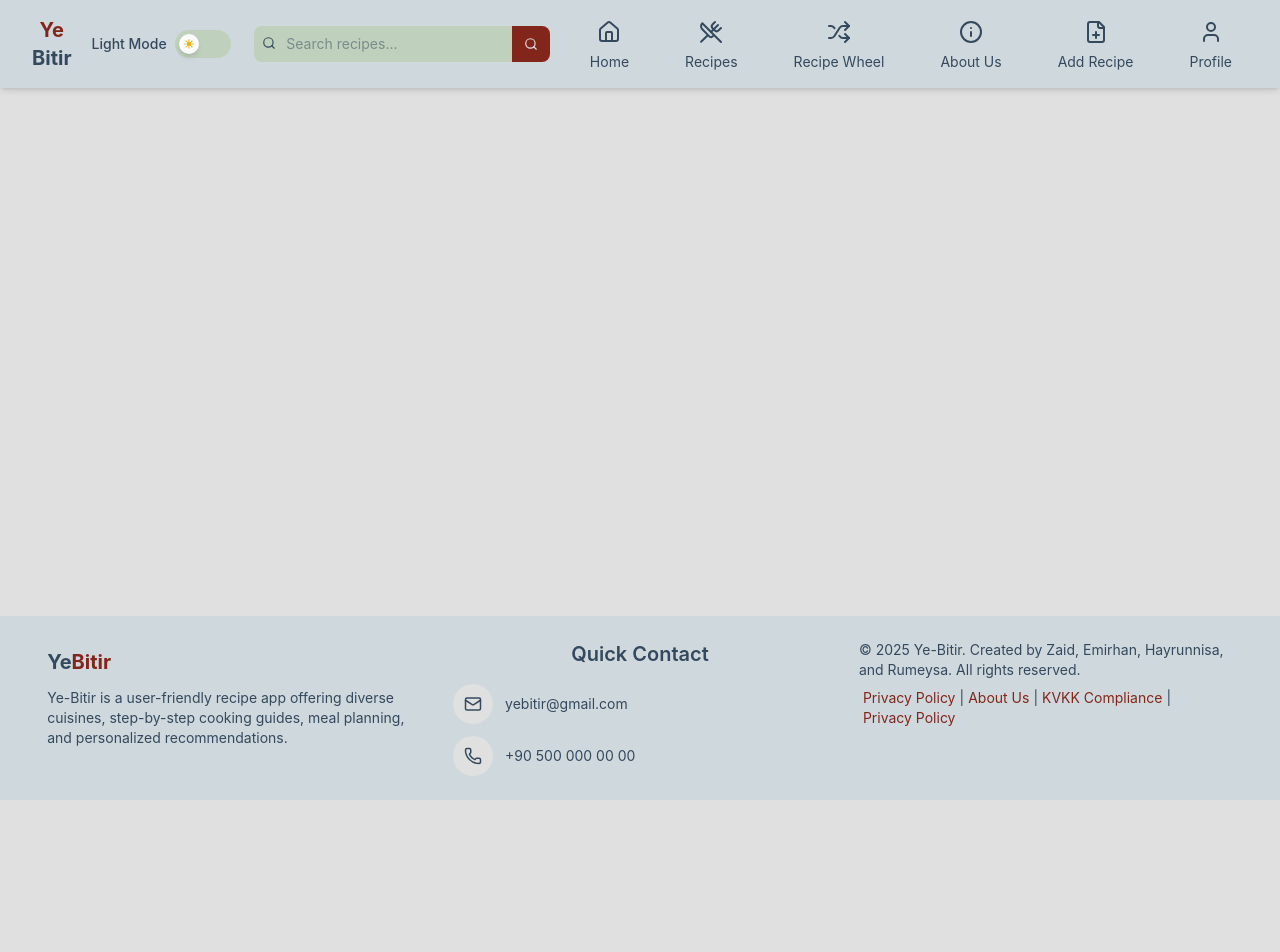
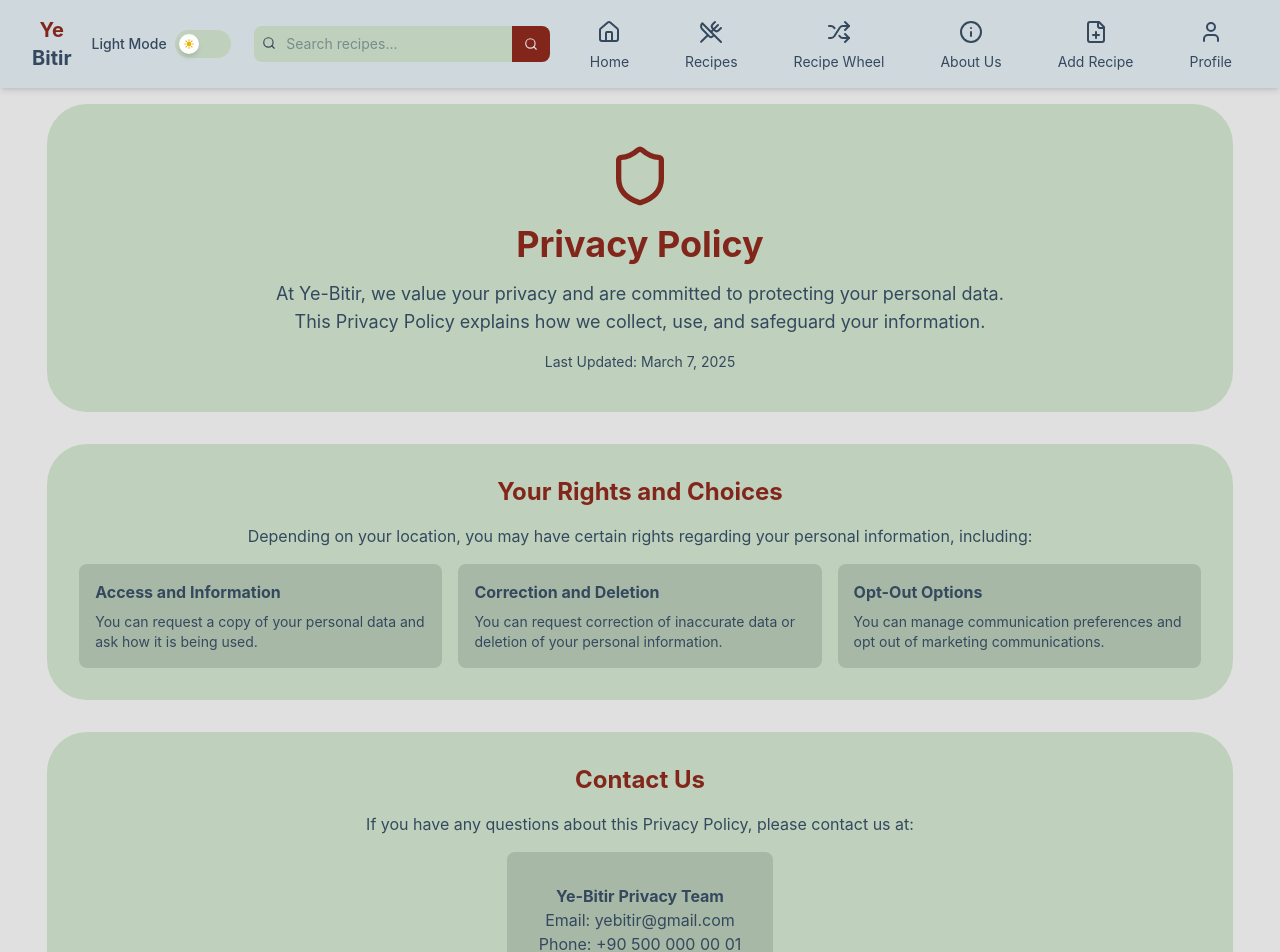
Before and after one commit to Emirhan-Kara/Ye-Bitir, a React (Vite) app: page /privacy in a window 1280 px wide. Shown: the top 952 px of the page. Before the commit the page ends 800 px from the top, so only its background shows below. Built offline with nearby package versions, Linux system fonts and the light colour scheme.

Commit message:
KVKK and Privacy added, footer updated

```diff
--- a/src/components/Footer.jsx
+++ b/src/components/Footer.jsx
@@ -7,33 +7,33 @@ const Footer = () => {
 
   return (
     <footer
-      className="w-full py-6 px-4"
+      className="w-full py-8 px-4"
       style={{
         backgroundColor: theme.headerfooter.background,
         color: theme.headerfooter.text
       }}
     >
-      <div className="w-19/20 container mx-auto grid grid-cols-1 md:grid-cols-3 gap-8">
+      <div className="container mx-auto grid grid-cols-1 md:grid-cols-3 gap-8">
         {/* Left Column - Logo and Description */}
-        <div className="flex flex-col">
-          <div className="flex items-center mb-3">
+        <div className="flex flex-col items-center text-center">
+          <div className="flex items-center justify-center mb-4">
             <h2 className="text-3xl font-bold">
               <span
                 className="text-xl"
-                style={{ color: theme.headerfooter.text }}
+                style={{ color: theme.headerfooter.logoRed }}
               >
                 Ye
               </span>
               <span
                 className="text-xl"
-                style={{ color: theme.headerfooter.logoRed }}
+                style={{ color: theme.headerfooter.text }}
               >
                 Bitir
               </span>
             </h2>
           </div>
           <p
-            className="text-sm"
+            className="text-sm max-w-xs"
             style={{ color: theme.headerfooter.text }}
           >
             Ye-Bitir is a user-friendly recipe app offering diverse
@@ -43,15 +43,15 @@ const Footer = () => {
         </div>
 
         {/* Middle Column - Quick Contact */}
-        <div className="flex flex-col">
+        <div className="flex flex-col items-center text-center">
           <h3
-            className="text-xl font-semibold mb-4 text-center"
+            className="text-xl font-semibold mb-4"
             style={{ color: theme.headerfooter.text }}
           >
             Quick Contact
           </h3>
-          <div className="flex flex-col items-center space-y-3">
-            <div className="flex items-center w-full">
+          <div className="flex flex-col items-center space-y-4">
+            <div className="flex items-center justify-center">
               <div
                 className="p-2 rounded-full w-10 h-10 flex items-center justify-center mr-3"
                 style={{
@@ -70,7 +70,7 @@ const Footer = () => {
                 yebitir@gmail.com
               </span>
             </div>
-            <div className="flex items-center w-full">
+            <div className="flex items-center justify-center">
               <div
                 className="p-2 rounded-full w-10 h-10 flex items-center justify-center mr-3"
                 style={{
@@ -93,35 +93,41 @@ const Footer = () => {
         </div>
 
         {/* Right Column - Copyright and Legal Links */}
-        <div className="flex flex-col text-sm">
-          <div
-            className="mb-2"
+        <div className="flex flex-col items-center text-center">
+          <h3
+            className="text-xl font-semibold mb-4"
             style={{ color: theme.headerfooter.text }}
           >
-            © 2025 Ye-Bitir. Created by Zaid, Emirhan, Hayrunnisa,
-            and Rumeysa.
-            All rights reserved.
-          </div>
-          <div className="flex flex-wrap">
+            Legal
+          </h3>
+          <div className="flex justify-center mb-4">
             {[
               { href: "/privacy", text: "Privacy Policy" },
-              { href: "/about-us", text: "About Us" },
+              { href: "/about", text: "About Us" },
               { href: "/kvkk", text: "KVKK Compliance" },
-              { href: "/privacy", text: "Privacy Policy" }
             ].map((link, index) => (
               <React.Fragment key={link.href}>
                 <a
                   href={link.href}
-                  className="hover:underline mx-1"
+                  className="hover:underline mx-2"
                   style={{
                     color: theme.headerfooter.logoRed,
                   }}
                 >
                   {link.text}
                 </a>
-                {index < 3 && ' | '}
+                {index < 2 && (
+                  <span style={{ color: theme.headerfooter.text }}>|</span>
+                )}
               </React.Fragment>
             ))}
+          </div>
+          <div
+            className="text-sm max-w-xs"
+            style={{ color: theme.headerfooter.text }}
+          >
+            © 2025 Ye-Bitir. Created by Zaid, Emirhan, Hayrunnisa,
+            and Rumeysa. All rights reserved.
           </div>
         </div>
       </div>
--- a/src/components/HomePage.jsx
+++ b/src/components/HomePage.jsx
@@ -13,6 +13,8 @@ import AboutUs from './AboutUs';
 import { ThemeProvider, useTheme } from '../context/ThemeContext';
 import AddRecipePage from './AddRecipePage';
 import SearchPage from './SearchPage';
+import KVKKCompliance from './KVKKCompliance';
+import PrivacyPolicy from './PrivacyPolicy';
 
 // Recipe data that would normally come from an API or database
 const dummyRecipes = [
@@ -311,6 +313,8 @@ const StandardLayout = () => {
           <Route path="/profile" element={<ProfilePage />} />
           <Route path="/add-recipe" element={<AddRecipePage />} />
           <Route path="/profile/settings" element={<ProfilePage initialTab="settings" />} />
+          <Route path="/kvkk" element={<KVKKCompliance />} />
+          <Route path="/privacy" element={<PrivacyPolicy />} />
         </Routes>
       </main>
 
--- /dev/null
+++ b/src/components/KVKKCompliance.jsx
@@ -0,0 +1,91 @@
+import React from 'react';
+import { useTheme } from '../context/ThemeContext';
+import { FileText, Database, UserCheck, Scale } from 'lucide-react';
+
+const KVKKCompliance = () => {
+  const { theme } = useTheme();
+
+  // Common section style
+  const sectionStyle = {
+    backgroundColor: theme.core.container,
+    color: theme.core.text
+  };
+
+  // Heading style
+  const headingStyle = {
+    color: theme.headerfooter.logoRed
+  };
+
+  return (
+    <div
+      className="min-h-screen w-full py-6 px-4"
+      style={{ backgroundColor: theme.core.background, color: theme.core.text }}
+    >
+      {/* Hero Section */}
+      <div
+        className="w-19/20 mx-auto rounded-[40px] p-10 mb-8 text-center"
+        style={sectionStyle}
+      >
+        <div className="flex justify-center mb-4">
+          <Scale size={64} style={{ color: theme.headerfooter.logoRed }} />
+        </div>
+        <h1
+          className="text-4xl font-bold mb-4"
+          style={headingStyle}
+        >
+          KVKK Compliance
+        </h1>
+        <p className="text-lg max-w-3xl mx-auto">
+          In accordance with Turkey's Personal Data Protection Law (KVKK), we have implemented comprehensive measures
+          to ensure the proper collection, processing, and protection of your personal data.
+        </p>
+        <p className="text-sm mt-4">Last Updated: March 7, 2025</p>
+      </div>
+
+
+      {/* Full Width Sections */}
+      <div className="w-19/20 mx-auto space-y-8 mb-8">
+        <div
+          className="rounded-[40px] p-8"
+          style={sectionStyle}
+        >
+          <div className="flex items-center justify-center mb-4">
+            <UserCheck size={32} style={{ color: theme.headerfooter.logoRed }} className="mr-4" />
+            <h2 className="text-2xl font-bold" style={headingStyle}>Your KVKK Rights</h2>
+          </div>
+          <p className="mb-4 text-center">
+            Under KVKK, you have the following rights regarding your personal data:
+          </p>
+          <div className="grid grid-cols-1 md:grid-cols-3 gap-4">
+            <div className="p-4 rounded-lg" style={{ backgroundColor: theme.headerfooter.background }}>
+              <h3 className="font-bold mb-2">Right to Information</h3>
+              <p className="text-sm">You have the right to know if your personal data is being processed, and if so, to request information about the processing activities.</p>
+            </div>
+            <div className="p-4 rounded-lg" style={{ backgroundColor: theme.headerfooter.background }}>
+              <h3 className="font-bold mb-2">Right to Correction</h3>
+              <p className="text-sm">You have the right to request correction of incomplete or inaccurate personal data.</p>
+            </div>
+            <div className="p-4 rounded-lg" style={{ backgroundColor: theme.headerfooter.background }}>
+              <h3 className="font-bold mb-2">Right to Deletion</h3>
+              <p className="text-sm">You have the right to request deletion of your personal data under certain conditions specified in KVKK.</p>
+            </div>
+            <div className="p-4 rounded-lg" style={{ backgroundColor: theme.headerfooter.background }}>
+              <h3 className="font-bold mb-2">Right to Object</h3>
+              <p className="text-sm">You have the right to object to processing of your data in certain circumstances, including for direct marketing purposes.</p>
+            </div>
+            <div className="p-4 rounded-lg" style={{ backgroundColor: theme.headerfooter.background }}>
+              <h3 className="font-bold mb-2">Right to Data Portability</h3>
+              <p className="text-sm">You have the right to receive your personal data in a structured, machine-readable format.</p>
+            </div>
+            <div className="p-4 rounded-lg" style={{ backgroundColor: theme.headerfooter.background }}>
+              <h3 className="font-bold mb-2">Right to Complain</h3>
+              <p className="text-sm">You have the right to lodge a complaint with the Turkish Data Protection Authority (KVKK).</p>
+            </div>
+          </div>
+        </div>
+      </div>
+    </div>
+  );
+};
+
+export default KVKKCompliance;
--- /dev/null
+++ b/src/components/PrivacyPolicy.jsx
@@ -0,0 +1,93 @@
+import React from 'react';
+import { useTheme } from '../context/ThemeContext';
+import { Shield, Eye, Lock, FileCheck } from 'lucide-react';
+
+const PrivacyPolicy = () => {
+  const { theme } = useTheme();
+
+  // Common section style
+  const sectionStyle = {
+    backgroundColor: theme.core.container,
+    color: theme.core.text
+  };
+
+  // Heading style
+  const headingStyle = {
+    color: theme.headerfooter.logoRed
+  };
+
+  return (
+    <div
+      className="min-h-screen w-full py-6 px-4"
+      style={{ backgroundColor: theme.core.background, color: theme.core.text }}
+    >
+      {/* Hero Section */}
+      <div
+        className="w-19/20 mx-auto rounded-[40px] p-10 mb-8 text-center"
+        style={sectionStyle}
+      >
+        <div className="flex justify-center mb-4">
+          <Shield size={64} style={{ color: theme.headerfooter.logoRed }} />
+        </div>
+        <h1
+          className="text-4xl font-bold mb-4"
+          style={headingStyle}
+        >
+          Privacy Policy
+        </h1>
+        <p className="text-lg max-w-3xl mx-auto">
+          At Ye-Bitir, we value your privacy and are committed to protecting your personal data.
+          This Privacy Policy explains how we collect, use, and safeguard your information.
+        </p>
+        <p className="text-sm mt-4">Last Updated: March 7, 2025</p>
+      </div>
+
+
+
+      {/* Full Width Sections */}
+      <div className="w-19/20 mx-auto space-y-8 mb-8">
+        <div
+          className="rounded-[40px] p-8"
+          style={sectionStyle}
+        >
+            <h2 className="text-2xl font-bold mb-4 text-center" style={headingStyle}>Your Rights and Choices</h2>
+            <p className="mb-4 text-center">
+                Depending on your location, you may have certain rights regarding your personal information, including:
+            </p>
+            <div className="grid grid-cols-1 md:grid-cols-3 gap-4">
+                <div className="p-4 rounded-lg" style={{ backgroundColor: theme.core.containerHoover }}>
+                <h3 className="font-bold mb-2">Access and Information</h3>
+                <p className="text-sm">You can request a copy of your personal data and ask how it is being used.</p>
+                </div>
+                <div className="p-4 rounded-lg" style={{ backgroundColor: theme.core.containerHoover }}>
+                <h3 className="font-bold mb-2">Correction and Deletion</h3>
+                <p className="text-sm">You can request correction of inaccurate data or deletion of your personal information.</p>
+                </div>
+                <div className="p-4 rounded-lg" style={{ backgroundColor: theme.core.containerHoover }}>
+                <h3 className="font-bold mb-2">Opt-Out Options</h3>
+                <p className="text-sm">You can manage communication preferences and opt out of marketing communications.</p>
+                </div>
+            </div>
+        </div>
+      </div>
+
+      {/* Contact Section */}
+      <div
+        className="w-19/20 mx-auto rounded-[40px] p-8 text-center mb-8"
+        style={sectionStyle}
+      >
+        <h2 className="text-2xl font-bold mb-4" style={headingStyle}>Contact Us</h2>
+        <p className="mb-4">
+          If you have any questions about this Privacy Policy, please contact us at:
+        </p>
+        <div className="inline-block p-8 rounded-lg" style={{ backgroundColor: theme.core.containerHoover }}>
+          <p className="font-bold">Ye-Bitir Privacy Team</p>
+          <p>Email: yebitir@gmail.com</p>
+          <p>Phone: +90 500 000 00 01</p>
+        </div>
+      </div>
+    </div>
+  );
+};
+
+export default PrivacyPolicy;
--- a/src/context/ThemeContext.jsx
+++ b/src/context/ThemeContext.jsx
@@ -21,7 +21,7 @@ export const themes = {
     core: {
       background: '#e0e0e0',    // white
       container: '#bfd1bc',     // mint-green
-      containerHoover: '#8ca088', // darker mint-green
+      containerHoover: '#a8b8a6', // darker mint-green
       text: '#34495e',          // dark blue
     },
   },
```
